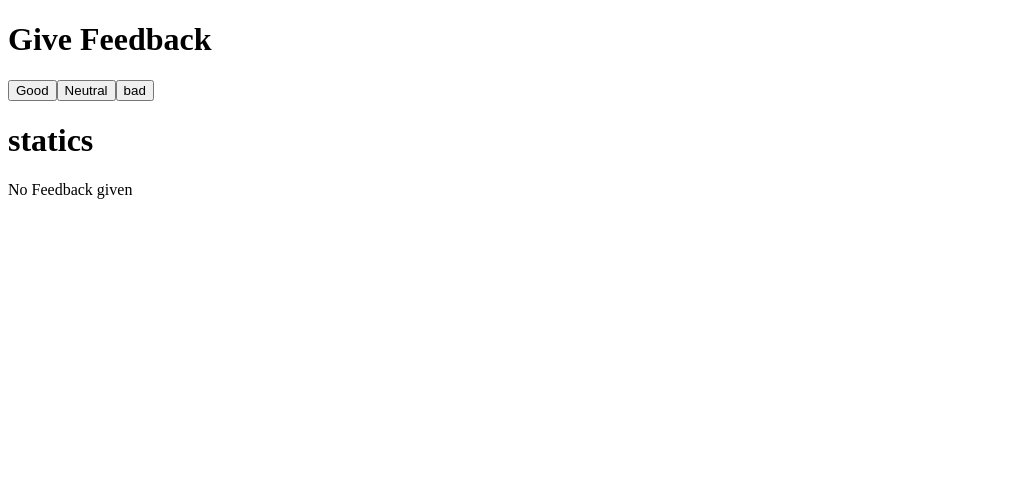
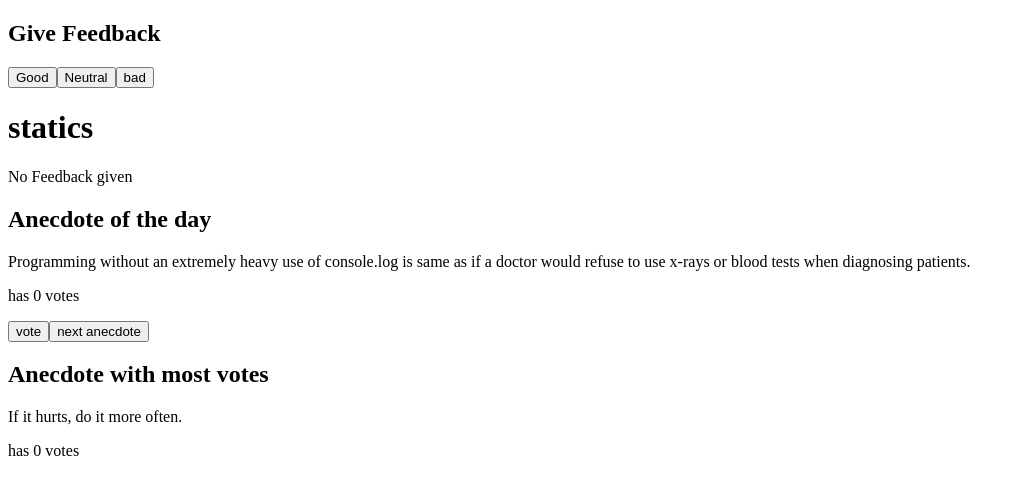
Before and after one commit to AGUACATE2304/React-state-management-app, a React (Vite) app: page / in a window 1280 px wide. Shown: the top 494 px of the page, without its empty margins (0-1021 px from the left). Built offline with nearby package versions, Linux system fonts and the light colour scheme.

Commit message:
Completed exercises, missed to push

```diff
--- a/src/App.jsx
+++ b/src/App.jsx
@@ -9,14 +9,24 @@
   const [good, setGood] = useState(0);
   const [neutral, setNeutral] = useState(0);
   const [bad, setBad] = useState(0);
+  const anecdotes = [
+    "If it hurts, do it more often.",
+    "Adding manpower to a late software project makes it later!",
+    "The first 90 percent of the code accounts for the first 90 percent of the development time...The remaining 10 percent of the code accounts for the other 90 percent of the development time.",
+    "Any fool can write code that a computer can understand. Good programmers write code that humans can understand.",
+    "Premature optimization is the root of all evil.",
+    "Debugging is twice as hard as writing the code in the first place. Therefore, if you write the code as cleverly as possible, you are, by definition, not smart enough to debug it.",
+    "Programming without an extremely heavy use of console.log is same as if a doctor would refuse to use x-rays or blood tests when diagnosing patients.",
+    "The only way to go fast, is to go well.",
+  ];
 
   return (
     <div>
-      <h1>Give Feedback</h1>
+      <h2>Give Feedback</h2>
       <GoodButton clicks={setGood} />
       <NeutralButton clicks={setNeutral} />
       <BadButton clicks={setBad} />
-      <Statics good={good} neutral={neutral} bad={bad} />
+      <Statics good={good} neutral={neutral} bad={bad} anecdotes={anecdotes} />
     </div>
   );
 };
--- /dev/null
+++ b/src/Button.jsx
@@ -0,0 +1,3 @@
+export const Button = ({ callback, text }) => {
+  return <button onClick={callback}>{text}</button>;
+};
--- a/src/Statics.jsx
+++ b/src/Statics.jsx
@@ -1,4 +1,14 @@
-const Statics = ({ good, neutral, bad }) => {
+import React, { useState } from "react";
+import { Button } from "./Button";
+
+const Statics = ({ good, neutral, bad, anecdotes }) => {
+  const [selectedAnecdote, setAnecdote] = useState(
+    Math.floor(Math.random() * anecdotes.length)
+  );
+
+  const [votes, setVotes] = useState(new Array(anecdotes.length).fill(0));
+  const [mostVotes, setMostVotes] = useState(0);
+
   let totalScore = 0;
   let averageScore = 0;
   let positiveFeedback = 0;
@@ -8,24 +18,82 @@
 
   positiveFeedback = (good / (good + neutral + bad)) * 100;
 
+  const handleRandom = () => {
+    setAnecdote(() => {
+      const newAnecdote = Math.floor(Math.random() * anecdotes.length);
+      return newAnecdote;
+    });
+  };
+
+  const handleVote = () => {
+    const updatedVotes = votes.map((vote, index) =>
+      index === selectedAnecdote ? vote + 1 : vote
+    );
+    setVotes(updatedVotes);
+  };
+
+  const handleMostVotes = () => {
+    const maxVotesIndex = votes.reduce(
+      (previousVote, currentVote, currentIndex) => {
+        return currentVote > votes[previousVote] ? currentIndex : previousVote;
+      },
+      0
+    );
+    setMostVotes(maxVotesIndex);
+  };
+
   if (good === 0 && neutral === 0 && bad === 0) {
     return (
       <div>
         <h1>statics</h1>
         <p>No Feedback given</p>
+        <h2>Anecdote of the day</h2>
+        <p>{anecdotes[selectedAnecdote]}</p>
+        <p>has {votes[selectedAnecdote]} votes</p>
+        <button
+          onClick={() => {
+            handleVote();
+            handleMostVotes();
+          }}
+        >
+          vote
+        </button>
+        <button onClick={handleRandom}>next anecdote</button>
+
+        <h2>Anecdote with most votes</h2>
+        <p>{anecdotes[mostVotes]}</p>
+        <p>has {votes[mostVotes]} votes</p>
       </div>
     );
   }
   return (
     <div>
-      <h1>statics</h1>
+      <h2>statics</h2>
       <p>good {good}</p>
       <p>neutral {neutral}</p>
       <p>bad {bad}</p>
       <p>all {good + neutral + bad}</p>
       <p>average {averageScore}</p>
       <p>positivie {positiveFeedback} %</p>
+
+      <h2>Anecdote of the day</h2>
+      <p>{anecdotes[selectedAnecdote]}</p>
+      <p>has {votes[selectedAnecdote]} votes</p>
+      <button
+        onClick={() => {
+          handleVote();
+          handleMostVotes();
+        }}
+      >
+        vote
+      </button>
+      <button onClick={handleRandom}>next anecdote</button>
+
+      <h2>Anecdote with most votes</h2>
+      <p>{anecdotes[mostVotes]}</p>
+      <p>has {votes[mostVotes]} votes</p>
     </div>
   );
 };
+
 export default Statics;
```
